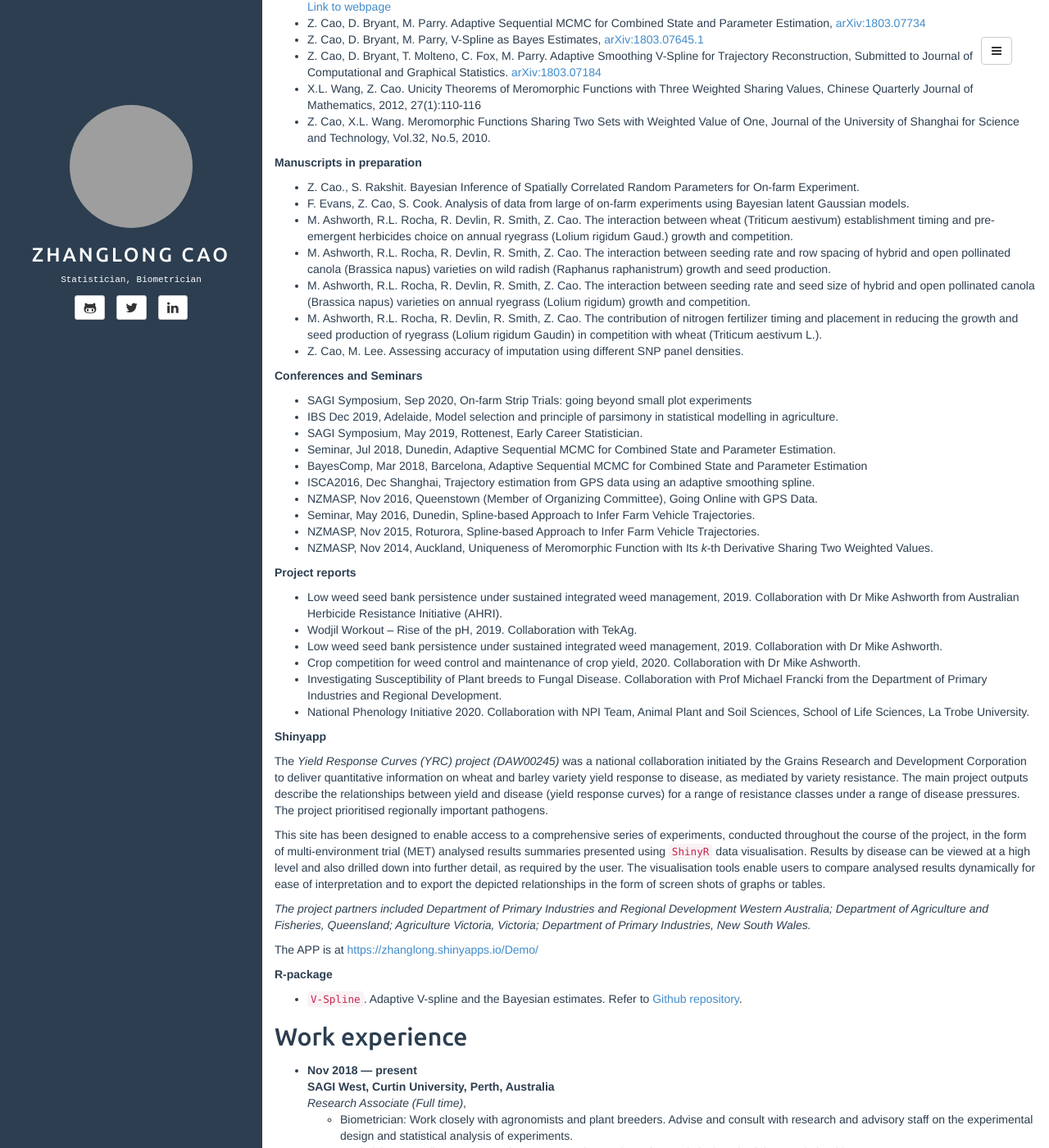
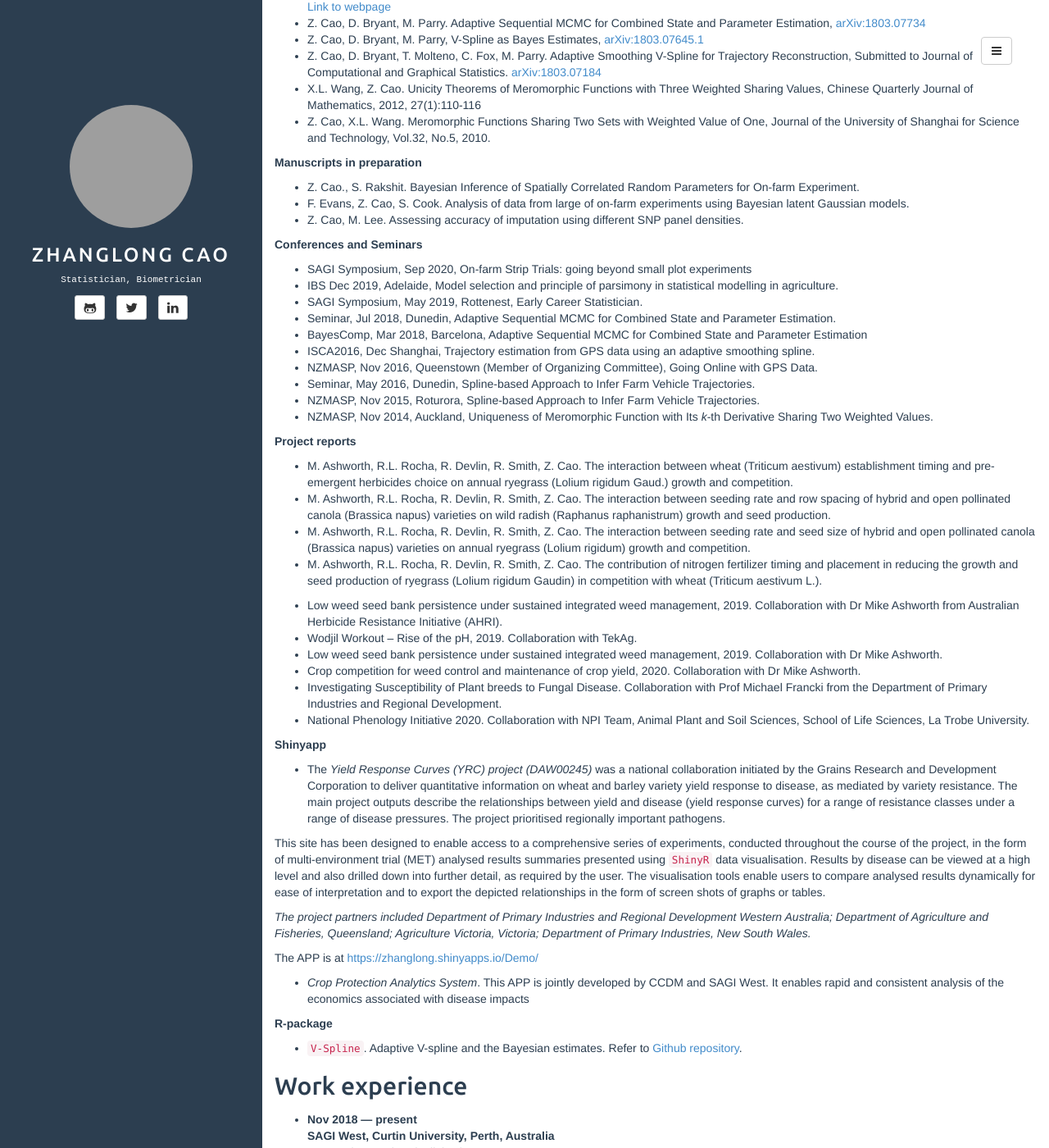
Before and after one commit to jeromecy/jeromecy.github.io, a Jekyll site: the page built from MYCV.md, in a window 1280 px wide and 1400 px high, scrolled down 602 px. Shown: the whole window at 82% size. Built offline with Jekyll 4.4.1, drawn with Linux system fonts in a browser that asks for light colours; part of the change alters nothing that is shown; grey boxes are pictures that could not be loaded.

Commit message:
update cv

```diff
--- a/MYCV.md
+++ b/MYCV.md
@@ -42,18 +42,11 @@ Chinese Quarterly Journal of Mathematics, 2012, 27(1):110-116
 University of Shanghai for Science and Technology, Vol.32, No.5, 2010.
 
 
-
 **Manuscripts in preparation**
 
 - Z. Cao., S. Rakshit. Bayesian Inference of Spatially Correlated Random Parameters for On-farm Experiment.
 - F. Evans, Z. Cao, S. Cook. Analysis of data from large of on-farm experiments using Bayesian latent
 Gaussian models.
-- M. Ashworth, R.L. Rocha, R. Devlin, R. Smith, Z. Cao. The interaction between wheat (Triticum aestivum)
-establishment timing and pre-emergent herbicides choice on annual ryegrass (Lolium rigidum Gaud.) growth
-and competition.
-- M. Ashworth, R.L. Rocha, R. Devlin, R. Smith, Z. Cao. The interaction between seeding rate and row spacing of hybrid and open pollinated canola (Brassica napus) varieties on wild radish (Raphanus raphanistrum) growth and seed production.
-- M. Ashworth, R.L. Rocha, R. Devlin, R. Smith, Z. Cao. The interaction between seeding rate and seed size of hybrid and open pollinated canola (Brassica napus) varieties on annual ryegrass (Lolium rigidum) growth and competition.
-- M. Ashworth, R.L. Rocha, R. Devlin, R. Smith, Z. Cao. The contribution of nitrogen fertilizer timing and placement in reducing the growth and seed production of ryegrass (Lolium rigidum Gaudin) in competition with wheat (Triticum aestivum L.).
 - Z. Cao, M. Lee. Assessing accuracy of imputation using different SNP panel densities.
 
 
@@ -74,6 +67,11 @@ Weighted Values.
 
 **Project reports**
 
+- M. Ashworth, R.L. Rocha, R. Devlin, R. Smith, Z. Cao. The interaction between wheat (Triticum aestivum) establishment timing and pre-emergent herbicides choice on annual ryegrass (Lolium rigidum Gaud.) growth and competition.
+- M. Ashworth, R.L. Rocha, R. Devlin, R. Smith, Z. Cao. The interaction between seeding rate and row spacing of hybrid and open pollinated canola (Brassica napus) varieties on wild radish (Raphanus raphanistrum) growth and seed production.
+- M. Ashworth, R.L. Rocha, R. Devlin, R. Smith, Z. Cao. The interaction between seeding rate and seed size of hybrid and open pollinated canola (Brassica napus) varieties on annual ryegrass (Lolium rigidum) growth and competition.
+- M. Ashworth, R.L. Rocha, R. Devlin, R. Smith, Z. Cao. The contribution of nitrogen fertilizer timing and placement in reducing the growth and seed production of ryegrass (Lolium rigidum Gaudin) in competition with wheat (Triticum aestivum L.).
+
 - Low weed seed bank persistence under sustained integrated weed management, 2019. Collaboration with
 Dr Mike Ashworth from Australian Herbicide Resistance Initiative (AHRI).
 - Wodjil Workout – Rise of the pH, 2019. Collaboration with TekAg.
@@ -81,19 +79,20 @@ Dr Mike Ashworth from Australian Herbicide Resistance Initiative (AHRI).
 Dr Mike Ashworth.
 - Crop competition for weed control and maintenance of crop yield, 2020. Collaboration with Dr Mike Ashworth.
 - Investigating Susceptibility of Plant breeds to Fungal Disease. Collaboration with Prof Michael Francki from the Department of Primary Industries and Regional Development.
-- National Phenology Initiative 2020. Collaboration with NPI Team, Animal Plant and Soil Sciences, School
-of Life Sciences, La Trobe University.
+- National Phenology Initiative 2020. Collaboration with NPI Team, Animal Plant and Soil Sciences, School of Life Sciences, La Trobe University.
 
 
 **Shinyapp**
 
-The *Yield Response Curves (YRC) project (DAW00245)* was a national collaboration initiated by the Grains Research and Development Corporation to deliver quantitative information on wheat and barley variety yield response to disease, as mediated by variety resistance. The main project outputs describe the relationships between yield and disease (yield response curves) for a range of resistance classes under a range of disease pressures. The project prioritised regionally important pathogens.
+- The *Yield Response Curves (YRC) project (DAW00245)* was a national collaboration initiated by the Grains Research and Development Corporation to deliver quantitative information on wheat and barley variety yield response to disease, as mediated by variety resistance. The main project outputs describe the relationships between yield and disease (yield response curves) for a range of resistance classes under a range of disease pressures. The project prioritised regionally important pathogens.
 
 This site has been designed to enable access to a comprehensive series of experiments, conducted throughout the course of the project, in the form of multi-environment trial (MET) analysed results summaries presented using `ShinyR` data visualisation. Results by disease can be viewed at a high level and also drilled down into further detail, as required by the user. The visualisation tools enable users to compare analysed results dynamically for ease of interpretation and to export the depicted relationships in the form of screen shots of graphs or tables.
 
 *The project partners included Department of Primary Industries and Regional Development Western Australia; Department of Agriculture and Fisheries, Queensland; Agriculture Victoria, Victoria; Department of Primary Industries, New South Wales.*
 
 The APP is at [https://zhanglong.shinyapps.io/Demo/](https://zhanglong.shinyapps.io/Demo)
+
+- *Crop Protection Analytics System*. This APP is jointly developed by CCDM and SAGI West. It enables rapid and consistent analysis of the economics associated with disease impacts
 
 
 **R-package**
```
